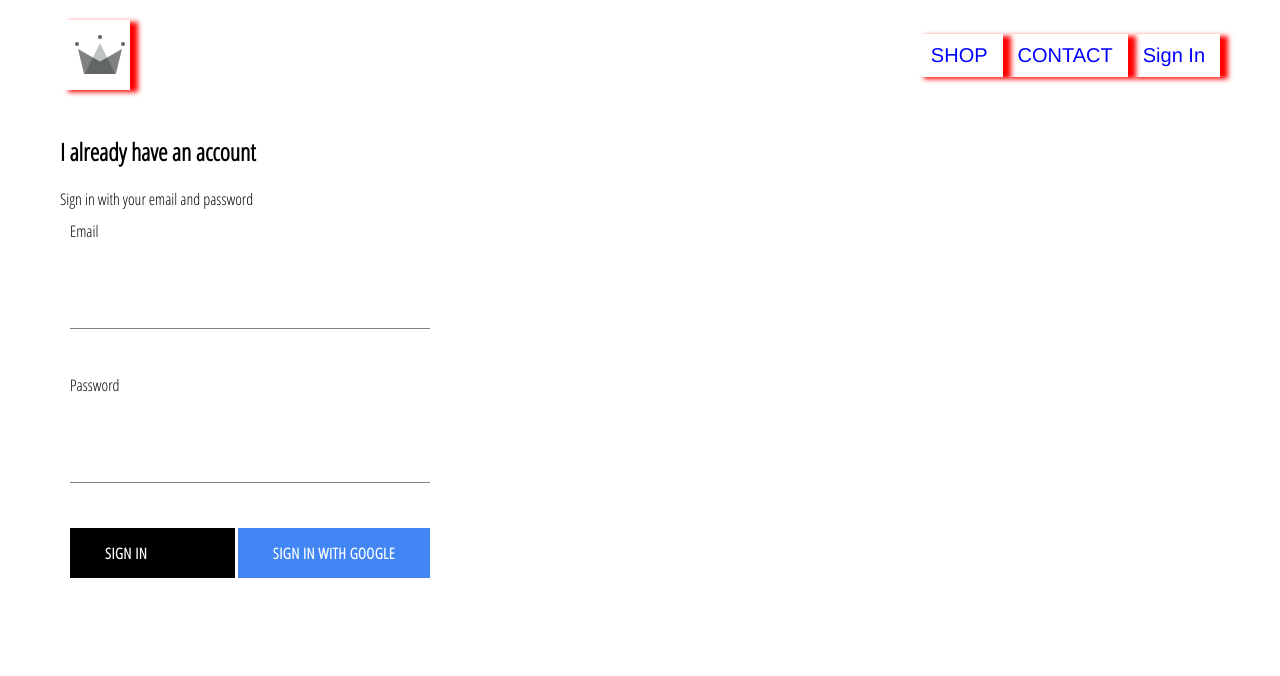
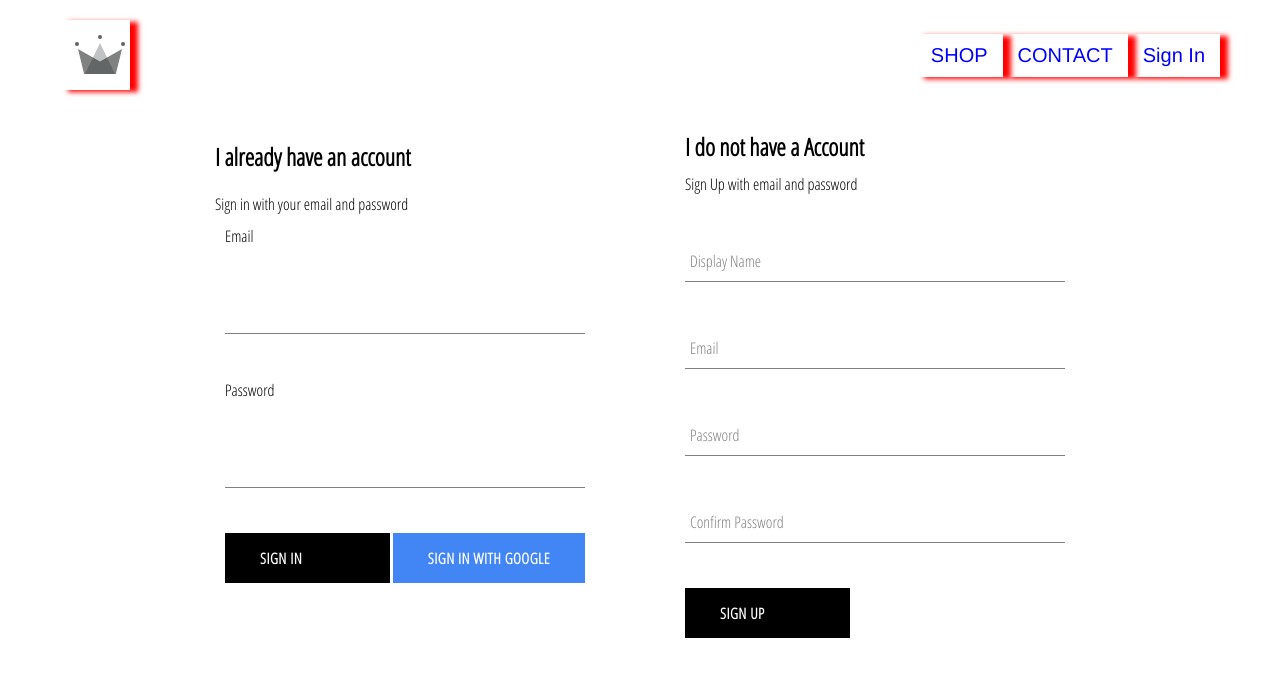
Before and after one commit to Avinash-56/e-commerce56, a React (Create React App) app: page /signin in a window 1280 px wide. Shown: the top 676 px of the page. Built offline with nearby package versions, Linux system fonts and the light colour scheme; no server answers.

Commit message:
implemented firebase utils and included ability for signup with email and password

```diff
--- a/src/App.js
+++ b/src/App.js
@@ -5,7 +5,7 @@
 import ShopPage from './pages/shop/shop.component'
 import Header from './components/header/header.component'
 import SignInAndSignUpPage from './pages/sign-in-and-sign-up/sign-in-and-sign-up.component'
-import {auth} from './firebase/firebase.utils.js'
+import {auth, createUserProfileDocument} from './firebase/firebase.utils.js'
 
 
 class  App extends React.Component {
@@ -21,9 +21,22 @@
   unsubscribeFromAuth = null
 
   componentDidMount(){
-    this.unsubscribeFromAuth = auth.onAuthStateChanged(user => {
-      this.setState({currentUser: user})
-      console.log(user)
+    this.unsubscribeFromAuth = auth.onAuthStateChanged(async (userAuth) => {
+    if(userAuth){
+      const userRef = await  createUserProfileDocument(userAuth)
+      userRef.onSnapshot(snapShot => {
+        this.setState({
+          currentUser:
+          {    id: snapShot.id,
+             ...snapShot.data()}
+        })
+        console.log(this.state)
+      })
+
+    }
+    else{
+      this.setState({currentUser:userAuth})
+    }
     })
   }
 
--- /dev/null
+++ b/src/components/sign-up/sign-up.component.jsx
@@ -0,0 +1,92 @@
+import React from 'react'
+import FormInput from '../form-input/form-input.component'
+import CustomButton from '../custom-button/custom-button.component'
+
+import {auth, createUserProfileDocument} from  '../../firebase/firebase.utils'
+
+import './sign-up.styles.scss'
+
+class SignUp extends React.Component{
+    constructor(){
+        super()
+        this.state = {
+            displayName: '',
+            email: '',
+            password: '',
+            confirmPassword: ''
+        }
+    }
+
+    handleSubmit  = async event =>{
+        const{displayName, email, password, confirmPassword} = this.state
+        event.preventDefault()
+
+        if(password !== confirmPassword){
+            alert('Passwords dont match')
+            return
+        }
+        try {
+            const{user} = await auth.createUserWithEmailAndPassword(email, password)
+           await  createUserProfileDocument(user,{displayName})
+           this.setState({
+            displayName: '',
+            email: '',
+            password: '',
+            confirmPassword: ''
+           })
+        } catch (error) {
+            console.error(error)
+        }
+    }
+
+    handleChange = event =>{
+        const {name,value} =event.target
+        this.setState({[name]:value})
+    }
+
+    render(){
+        const{displayName, email, password, confirmPassword} = this.state
+         return (
+             <div className='sign-up'>
+                <h2 className='title'>I do not have a Account</h2>
+                <span>Sign Up with email and password</span>
+                <form className='sign-up-form' onSubmit={this.handleSubmit}>
+               <FormInput
+                 type='text'
+                 name='displayName'
+                 value={displayName}
+                 onChange={this.handleChange}
+                 label='Display Name'
+                  required/>
+
+                 <FormInput
+                 type='email'
+                 name='email'
+                 value={email}
+                 onChange={this.handleChange}
+                 label=' Email'
+                 required/>
+
+                 <FormInput
+                 type='password'
+                 name='password'
+                 value={password}
+                 onChange={this.handleChange}
+                 label='Password'
+                  required/>
+
+                 <FormInput
+                 type='password'
+                 name='confirmPassword'
+                 value={confirmPassword}
+                 onChange={this.handleChange}
+                 label='Confirm Password'
+                 required/>
+                <CustomButton type='submit'>Sign Up</CustomButton>
+                 </form>
+             </div>
+         )
+    }
+}
+
+export default SignUp
--- /dev/null
+++ b/src/components/sign-up/sign-up.styles.scss
@@ -0,0 +1,9 @@
+.sign-up {
+    display: flex;
+    flex-direction: column;
+    width: 380px;
+
+    .title {
+      margin: 10px 0;
+    }
+  }
--- a/src/firebase/firebase.utils.js
+++ b/src/firebase/firebase.utils.js
@@ -1,6 +1,7 @@
 import firebase from 'firebase/app'
 import  'firebase/firestore'
 import 'firebase/auth'
+import { async } from 'q'
 
 const config = {
     apiKey: "AIzaSyD6Gtzs-e5ng6gabY525ens2zjqHWzADcg",
@@ -12,6 +13,34 @@
     appId: "1:451371214971:web:c3fb70f49ab2ae5fe9dade",
     measurementId: "G-C9PG7SKHPF"
 }
+
+export const createUserProfileDocument = async (userAuth, additionalData) =>{
+    if(!userAuth) return
+
+    const userRef = firestore.doc(`users/${userAuth.uid}`)
+
+    const snapShot =await userRef.get()
+
+    if(!snapShot.exists){
+        const {displayName, email} = userAuth
+        const createdAt = new Date()
+
+        try {
+            await userRef.set({
+                displayName,
+                email,
+                createdAt,
+                ...additionalData
+            })
+        } catch (error) {
+            console.log('error creating user', error.message)
+        }
+    }
+
+    return userRef
+
+}
+
 
 firebase.initializeApp(config)
 
--- a/src/pages/sign-in-and-sign-up/sign-in-and-sign-up.component.jsx
+++ b/src/pages/sign-in-and-sign-up/sign-in-and-sign-up.component.jsx
@@ -1,10 +1,12 @@
 import React from 'react'
 import SignIn from '../../components/sign-in/sign-in.component'
 import    './sign-in-and-sign-up.styles.scss'
+import SignUp from '../../components/sign-up/sign-up.component'
 
 const SignInAndSignUpPage = () =>(
     <div className='sign-in-and-sign-up'>
          <SignIn/>
+         <SignUp/>
     </div>
 )
 
--- a/src/pages/sign-in-and-sign-up/sign-in-and-sign-up.styles.scss
+++ b/src/pages/sign-in-and-sign-up/sign-in-and-sign-up.styles.scss
@@ -0,0 +1,6 @@
+.sign-in-and-sign-up {
+    width: 850px;
+    display: flex;
+    justify-content: space-between;
+    margin: 30px auto;
+  }
```
